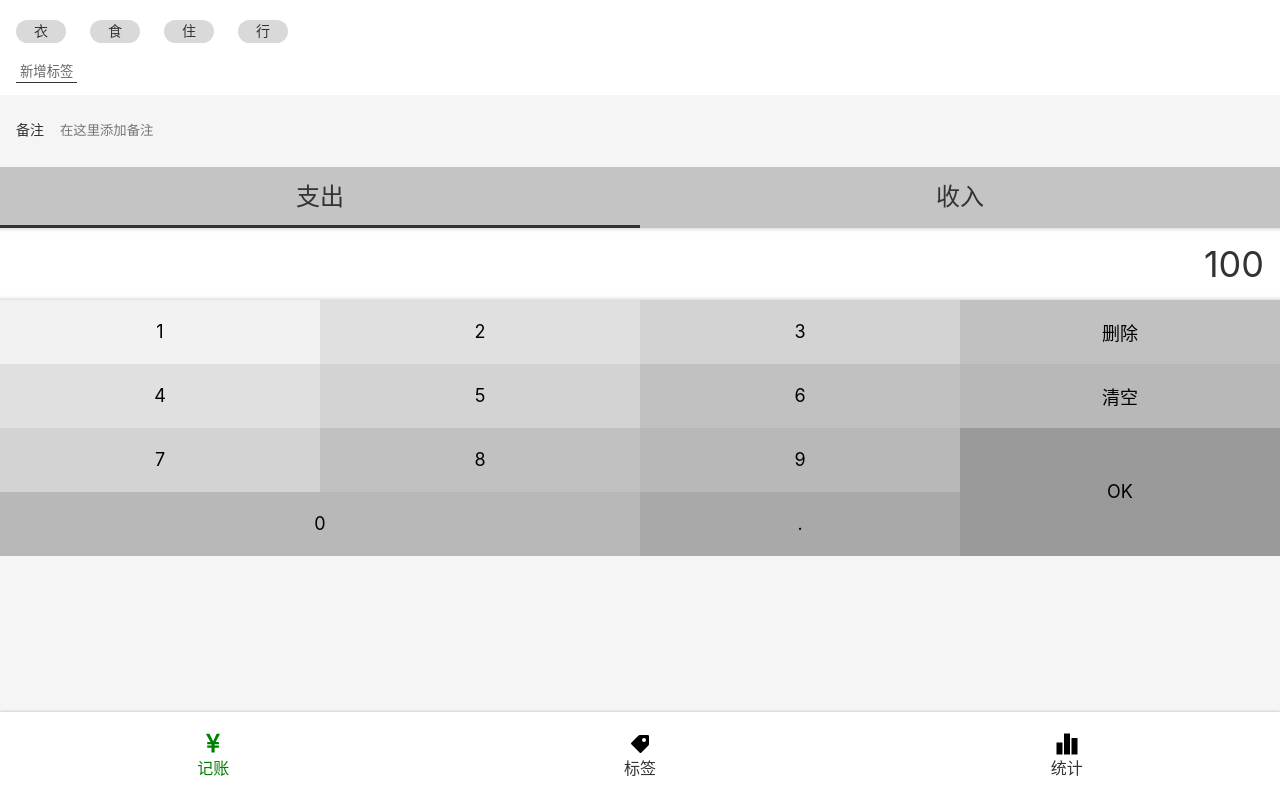
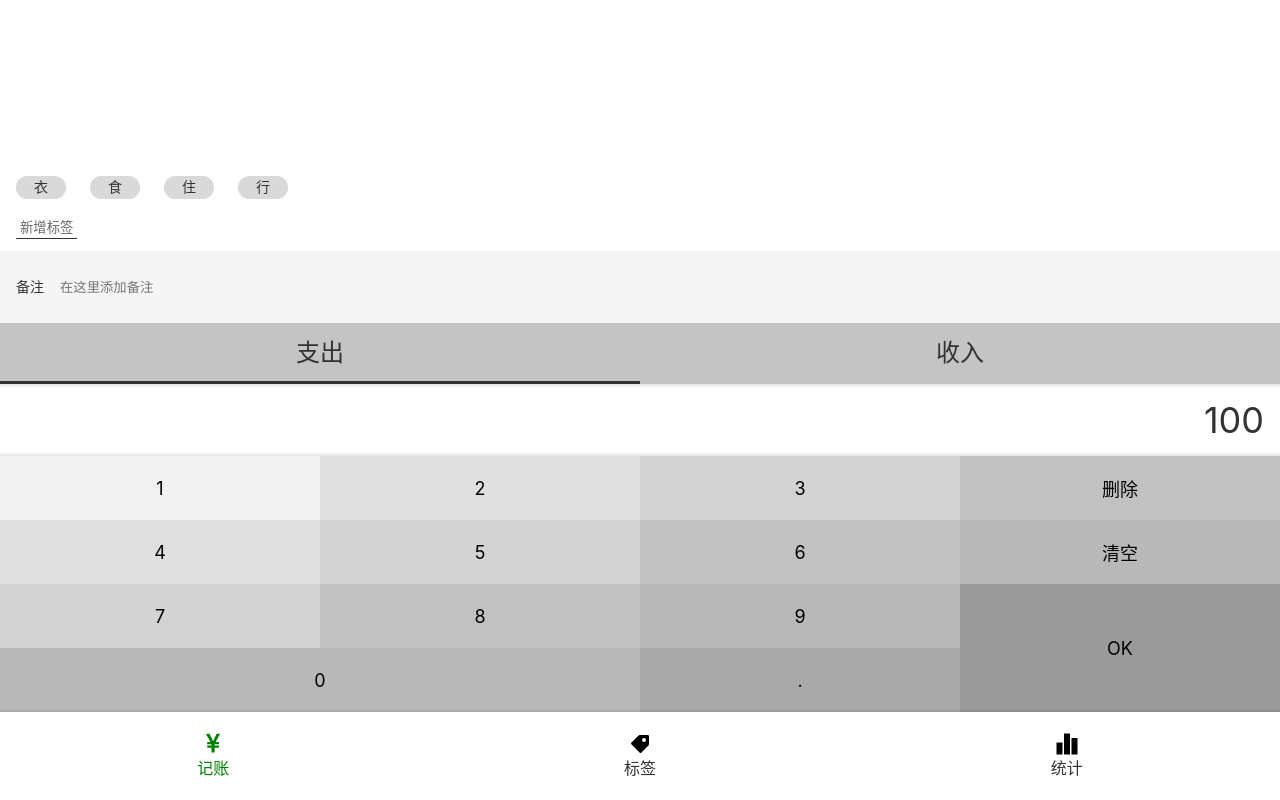
Before and after one commit to zerochenkun/morney-react-1, a React app: page /#/money in a window 1280 px wide. Built offline with nearby package versions, Linux system fonts and the light colour scheme.

Commit message:
Css: Money.tsx UI 完成

```diff
--- a/src/components/Layout.tsx
+++ b/src/components/Layout.tsx
@@ -14,7 +14,7 @@
 const Layout = (props:any) => {
     return (
         <Wrapper>
-            <Main>
+            <Main  className={props.className}>
                 {props.children}
             </Main>
             <Nav />
--- a/src/views/Money.tsx
+++ b/src/views/Money.tsx
@@ -6,6 +6,11 @@
 const TagsSection = styled.section`
     background:#ffffff;
     padding:12px 16px;
+    flex-grow:1;
+    display:flex;
+    flex-direction:column;
+    justify-content:flex-end;
+    align-items:flex-start;
     > ol {
         margin:0 -12px;
         > li {
@@ -71,7 +76,6 @@
     }
 `
 const NumberPadSection = styled.section`
-    /* border:1px solid red; */
     display:flex;
     flex-direction:column;
     > .output{
@@ -127,15 +131,16 @@
             }
     }
   }
-
-        }
-    }
 `
 
+const MyLayout = styled(Layout)`
+  display:flex;
+  flex-direction: column;
+`
 
 const Money = () => {
     return (
-        <Layout>
+        <MyLayout>
             <TagsSection>
                 <ol>
                     <li>衣</li>
@@ -176,7 +181,7 @@
                     <button className="dot">.</button>
                 </div>
             </NumberPadSection>
-        </Layout >
+        </MyLayout>
     )
 }
 
```
